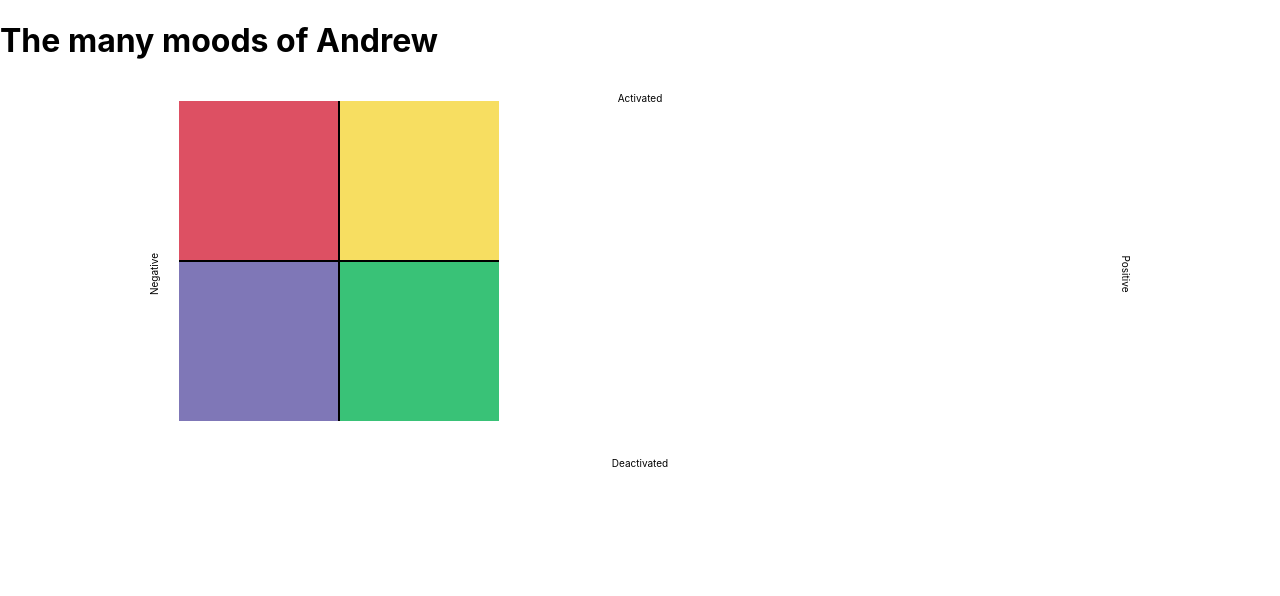
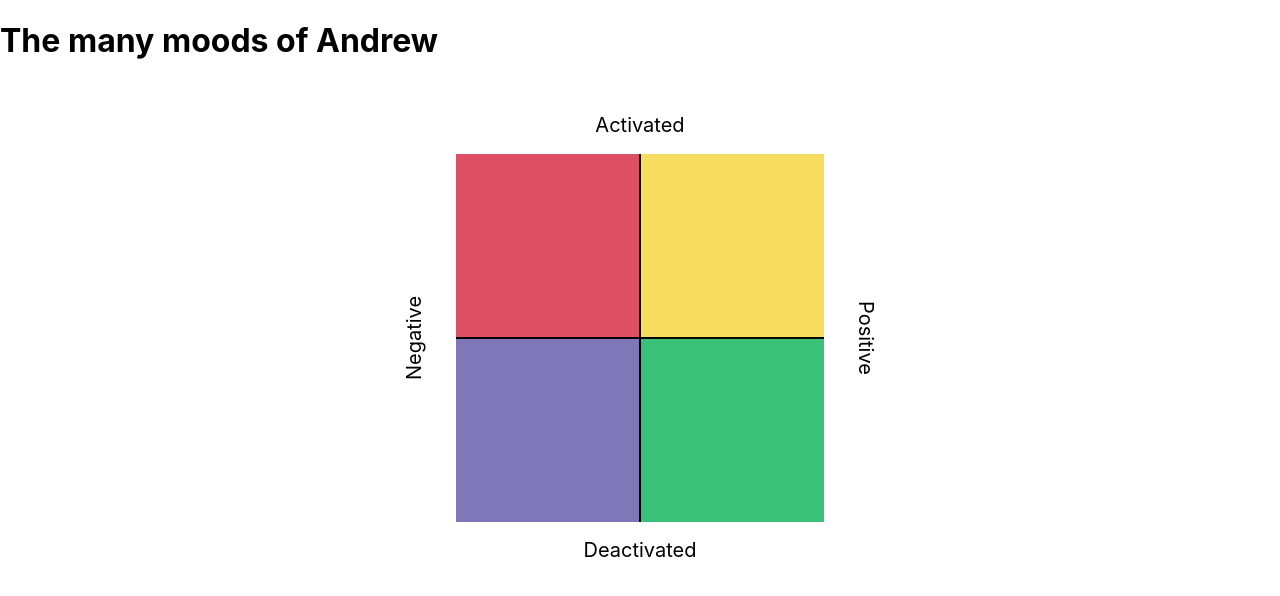
Before and after one commit to andrew-braun/moodtrics, a Next.js app: page /user/andrewbraun in a window 1280 px wide. Shown: the top 596 px of the page. Built offline with nearby package versions, Linux system fonts and the light colour scheme; no server answers; the database is empty.

Commit message:
style: Adjust axis labels

```diff
--- a/components/mood-interactions/MoodPlane/MoodPlane.js
+++ b/components/mood-interactions/MoodPlane/MoodPlane.js
@@ -31,16 +31,16 @@ export default function MoodPlane(props) {
 	return (
 		<div className={styles.moodPlaneContainer}>
 			<div className={`${styles.axisLabel} ${styles.yTopLabel}`}>
-				<p>Activated</p>
+				<span>Activated</span>
 			</div>
 			<div className={`${styles.axisLabel} ${styles.yBottomLabel}`}>
-				<p>Deactivated</p>
+				<span>Deactivated</span>
 			</div>
 			<div className={`${styles.axisLabel} ${styles.xLeftLabel}`}>
-				<p>Negative</p>
+				<span>Negative</span>
 			</div>
 			<div className={`${styles.axisLabel} ${styles.xRightLabel}`}>
-				<p>Positive</p>
+				<span>Positive</span>
 			</div>
 			<div className={styles.moodPlane}>
 				<div className={`${styles.quadrant1} ${styles.quadrant}`}>
--- a/components/mood-interactions/MoodPlane/mood-plane.module.css
+++ b/components/mood-interactions/MoodPlane/mood-plane.module.css
@@ -1,45 +1,47 @@
 .moodPlaneContainer {
+	position: relative;
 	display: grid;
-	grid-template-columns: 5% 90% 5%;
-	grid-template-rows: 5% 90% 5%;
+	grid-template-columns: 2% 90% 2%;
+	grid-template-rows: 2% 90% 2%;
 	grid-template-areas:
 		". yTopLabel ."
 		"xLeftLabel moodPlane xRightLabel"
 		". yBottomLabel .";
-	width: 80%;
+	justify-items: center;
+	align-items: center;
+	justify-content: center;
+	align-content: center;
+	width: clamp(320px, 40vw, 640px);
+	height: clamp(320px, 40vw, 640px);
 	margin: auto;
 }
 
 .axisLabel {
-	display: flex;
-	justify-content: center;
-	text-align: center;
+	font-size: 2rem;
+	min-width: 2%;
+	min-height: 2%;
 }
 
 .yTopLabel {
 	grid-area: yTopLabel;
+	margin-bottom: -10%;
 }
 
 .yBottomLabel {
 	grid-area: yBottomLabel;
+	margin-top: -10%;
 }
 
 .xLeftLabel {
+	transform: rotate(-90deg);
 	grid-area: xLeftLabel;
-}
-
-.xLeftLabel p {
-	transform: rotate(-90deg);
-	margin: auto;
+	margin-right: -2rem;
 }
 
 .xRightLabel {
+	transform: rotate(90deg);
 	grid-area: xRightLabel;
-}
-
-.xRightLabel p {
-	transform: rotate(90deg);
-	margin: auto;
+	margin-left: -2rem;
 }
 
 .moodPlane {
@@ -50,8 +52,8 @@
 	grid-template-areas:
 		"quadrant1 quadrant2"
 		"quadrant4 quadrant3";
-	height: 320px;
-	width: 320px;
+	min-height: 80%;
+	min-width: 80%;
 }
 
 .quadrant {
--- a/styles/globals.css
+++ b/styles/globals.css
@@ -8,6 +8,10 @@ body {
 
 html {
 	font-size: 10px;
+}
+
+body > * {
+	box-sizing: border-box;
 }
 
 a {
```
